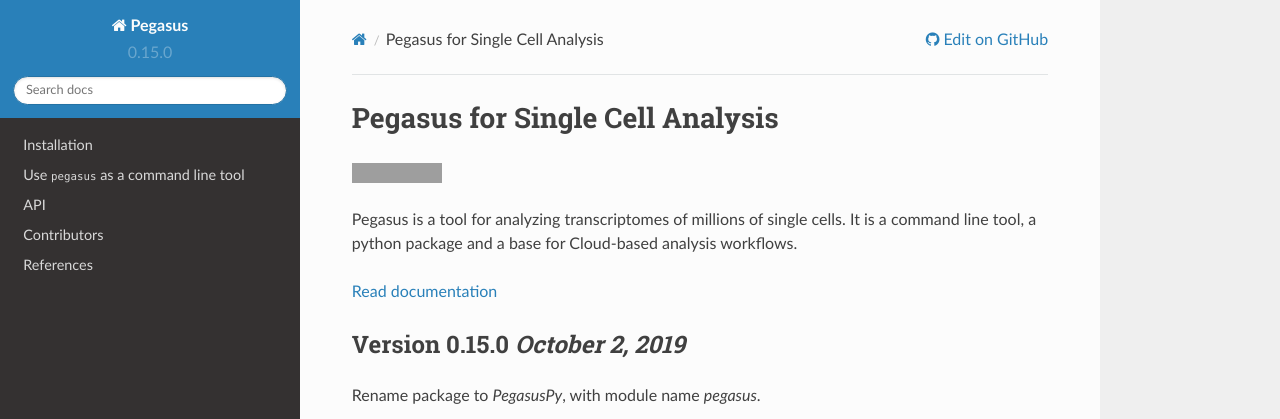
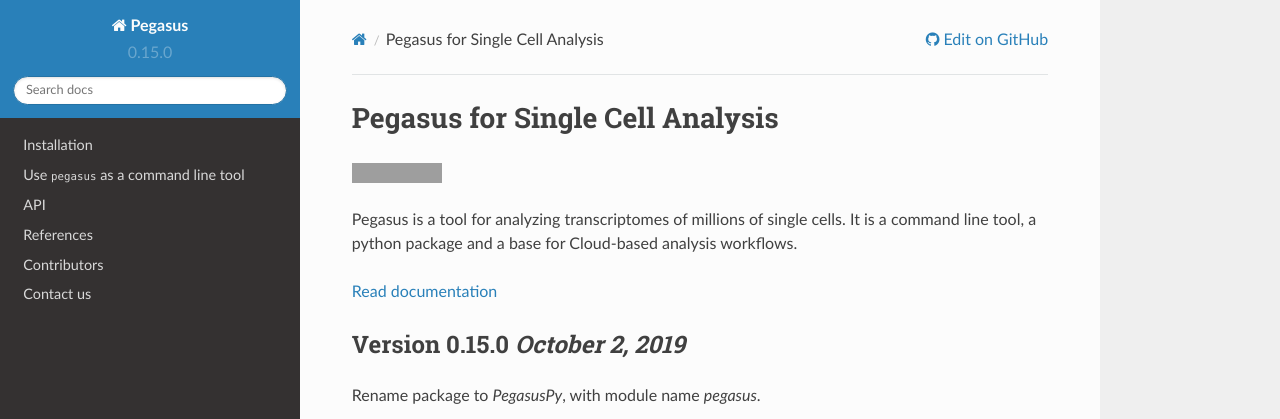
Before and after one commit to lilab-bcb/pegasus, a Sphinx documentation site: the page built from docs/index.rst, in a window 1280 px wide. Shown: the top 419 px of the page. Built offline with Sphinx 7.4.7 and the Read the Docs theme 2.0.0, drawn with Linux system fonts in a browser that asks for light colours; formulas are drawn with MathJax 3; grey boxes are pictures that could not be loaded.

Commit message:
Added contact

```diff
--- /dev/null
+++ b/docs/contact.rst
@@ -0,0 +1,4 @@
+Contact us
+----------
+
+If you have any questions related to Pegasus, please feel free to contact us via `Cumulus Support Google Group <cumulus-support@googlegroups.com>`_.
--- a/docs/index.rst
+++ b/docs/index.rst
@@ -14,5 +14,6 @@
    installation
    usage
    api/index
+   references
    contributors
-   references
+   contact
```
